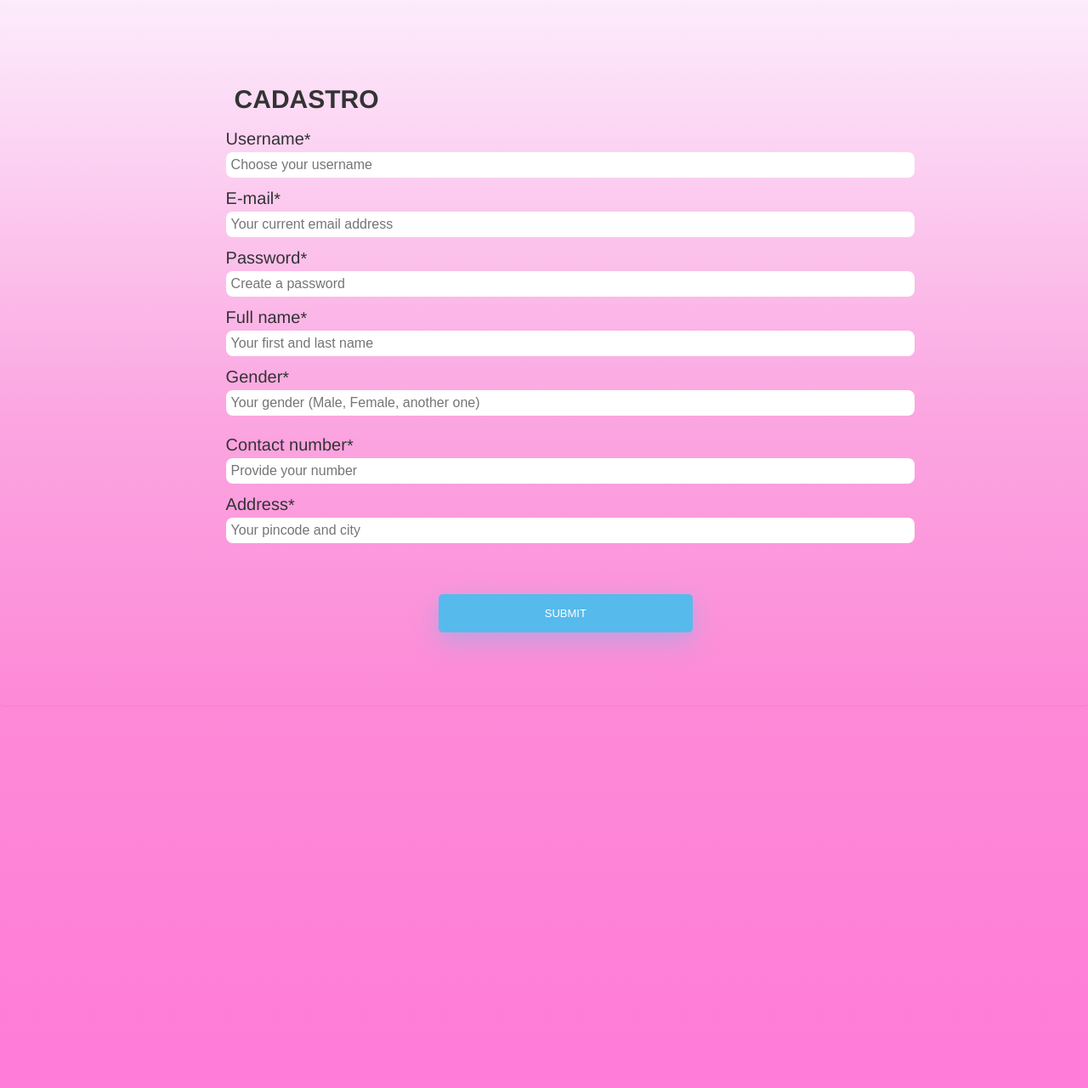
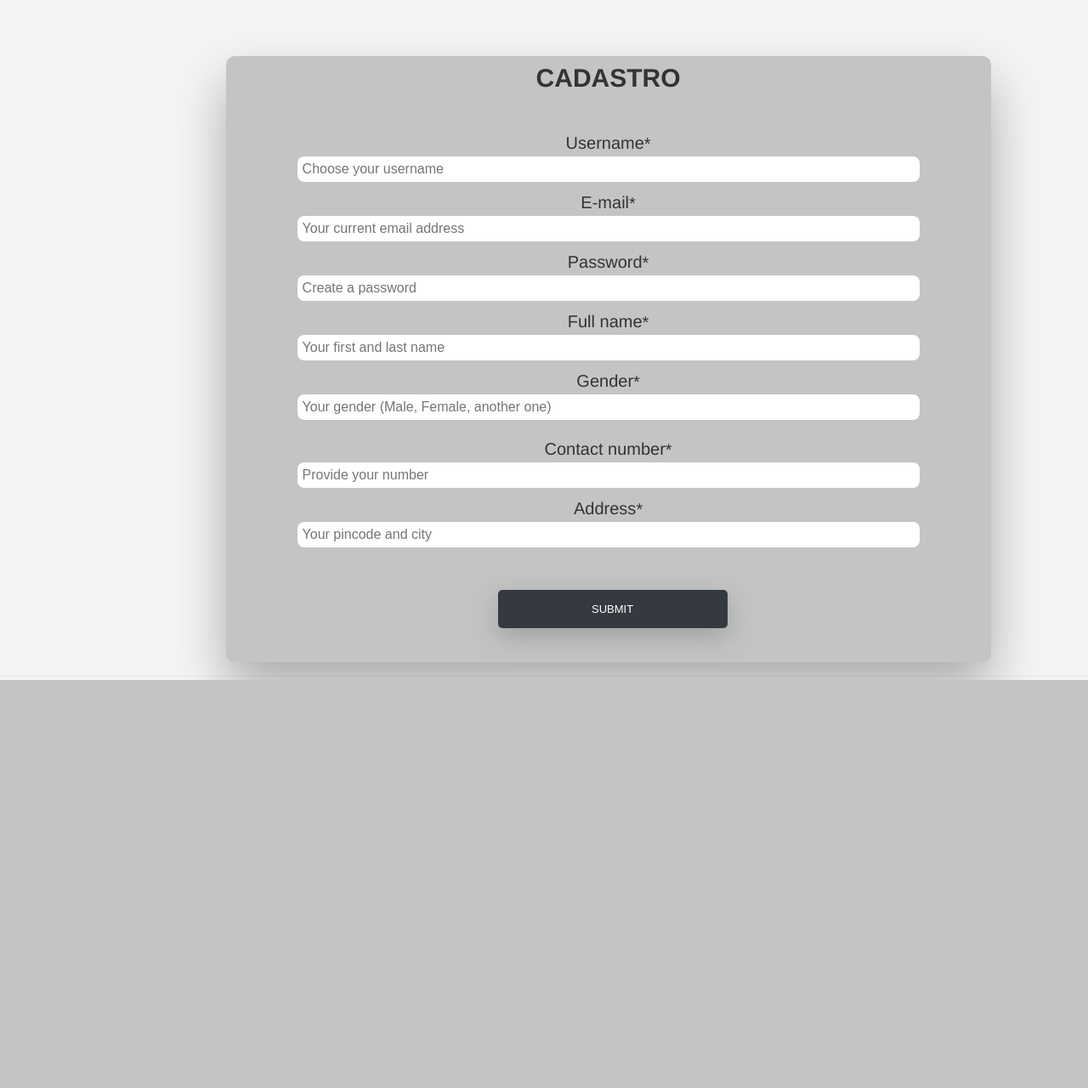
Before and after one commit to BarbaraMoser/AplicandoMVC, a Python web app: template app/templates/cadastro.html in a window 1280 px wide. Shown: the whole page at 85% size. After the commit the page ends 800 px from the top, so only its background shows below. Run offline with Jinja, Linux system fonts and the light colour scheme; the template is opened without the code that fills it, so the values that code supplies are empty.

Commit message:
changed cadastro.html style

```diff
--- a/app/static/cadastro.css
+++ b/app/static/cadastro.css
@@ -6,16 +6,12 @@
 
 html {
   /* background-color: #56baed; */
-	background: #fcecfc; /* Old browsers */
-	background: -moz-linear-gradient(top, #fcecfc 0%, #fba6e1 38%, #fd89d7 65%, #ff7cd8 100%); /* FF3.6-15 */
-	background: -webkit-linear-gradient(top, #fcecfc 0%,#fba6e1 38%,#fd89d7 65%,#ff7cd8 100%); /* Chrome10-25,Safari5.1-6 */
-	background: linear-gradient(to bottom, #fcecfc 0%,#fba6e1 38%,#fd89d7 65%,#ff7cd8 100%); /* W3C, IE10+, FF16+, Chrome26+, Opera12+, Safari7+ */
-	filter: progid:DXImageTransform.Microsoft.gradient( startColorstr='#fcecfc', endColorstr='#ff7cd8',GradientType=0 ); /* IE6-9 */
-	height: 160%;
+	background: #F4F4F4; /* Old browsers */
+	height: 80%;
 }
 
 body {
-    height: 100vh;
+    height: 90vh;
 	font-family: "Helvetica Neue",Helvetica,Arial,sans-serif;
 	font-size: 14px;
 	line-height: 1.42857143;
@@ -23,13 +19,13 @@
 }
 
 form {
-	width: 80%;
+	width: 75%;
 	margin: 0 auto;
 	text-align: middle;
 	white-space: nowrap;
 	position: relative;
 	left: 10%;
-	padding: 20px;
+	padding: 0;
 }
 
 h4 {
@@ -45,9 +41,24 @@
 .cadastro{
 	position: relative;
 	align: middle;
-	padding: 10px;
+	padding: 5px 10px 40px 10px;
 	font-size: 30px;
+	margin-left: 0%;
+}
 
+.form-horizontal {
+  -webkit-border-radius: 10px 10px 10px 10px;
+  border-radius: 10px 10px 10px 10px;
+  background: #C4C4C4;
+  padding: 30px;
+  width: 90%;
+  max-width: 900px;
+  margin-left: 10%;
+  position: relative;
+  padding: 0px;
+  -webkit-box-shadow: 0 30px 60px 0 rgba(0,0,0,0.3);
+  box-shadow: 0 30px 60px 0 rgba(0,0,0,0.3);
+  text-align: center;
 }
 
 .input-md{
@@ -76,23 +87,23 @@
   display:inline-block;
   text-decoration: none;
   font-weight: 500;
-  margin: 50px;
+  margin: 40px;
   width: 30%;
  }
 
 
 input[type=button], input[type=submit], input[type=reset]  {
-  background-color: #56baed;
+  background-color: #343A40;
   border: none;
   color: white;
-  padding: 15px 30px;
+  padding: 15px 80px;
   text-align: center;
   text-decoration: none;
   display: inline-block;
   text-transform: uppercase;
   font-size: 13px;
   -webkit-box-shadow: 0 10px 30px 0 rgba(95,186,233,0.4);
-  box-shadow: 0 10px 30px 0 rgba(95,186,233,0.4);
+  box-shadow: 0 10px 30px 0 rgba(101, 104, 107,0.4);
   -webkit-border-radius: 5px 5px 5px 5px;
   border-radius: 5px 5px 5px 5px;
   /* margin: 5px 20px 40px 20px; */
@@ -101,5 +112,13 @@
   -ms-transition: all 0.3s ease-in-out;
   -o-transition: all 0.3s ease-in-out;
   transition: all 0.3s ease-in-out;
-  left: 10%;
 }
+
+input[type=button]:hover, input[type=submit]:hover, input[type=reset]:hover  {
+  background-color: #648550;
+}
+
+input[type=text]:focus {
+  background-color: #e8e8e8;
+  border-bottom: 2px solid #648550;
+}
--- a/app/static/login.css
+++ b/app/static/login.css
@@ -104,7 +104,7 @@
 }
 
 input[type=button]:hover, input[type=submit]:hover, input[type=reset]:hover  {
-  background-color: #648550;
+  background-color: #343A40;
 }
 
 input[type=button]:active, input[type=submit]:active, input[type=reset]:active  {
@@ -138,7 +138,7 @@
 
 input[type=text]:focus {
   background-color: #e8e8e8;
-  border-bottom: 2px solid #f7a0f1;
+  border-bottom: 2px solid #648550;
 }
 
 input[type=text]:placeholder {
--- a/app/templates/cadastro.html
+++ b/app/templates/cadastro.html
@@ -1,6 +1,7 @@
 <!DOCTYPE html>
 <html>
 	<head>
+		<title> Sibab &mdash; Cadastro </title>
 		<link rel="stylesheet" type="text/css" href="../static/cadastro.css" media="screen" />
 		<link rel="stylesheet" type="text/css" href="cadastro.js" media="screen" />
 	</head>
@@ -57,7 +58,7 @@
 								</div>
 							</div>
 							<div>
-								<input type="submit" class="saveButton" style="margin-left: 250px;">
+								<input type="submit" class="saveButton" style="margin-left: 50px;">
 							</div>
 						</form>
 					</div>
```
